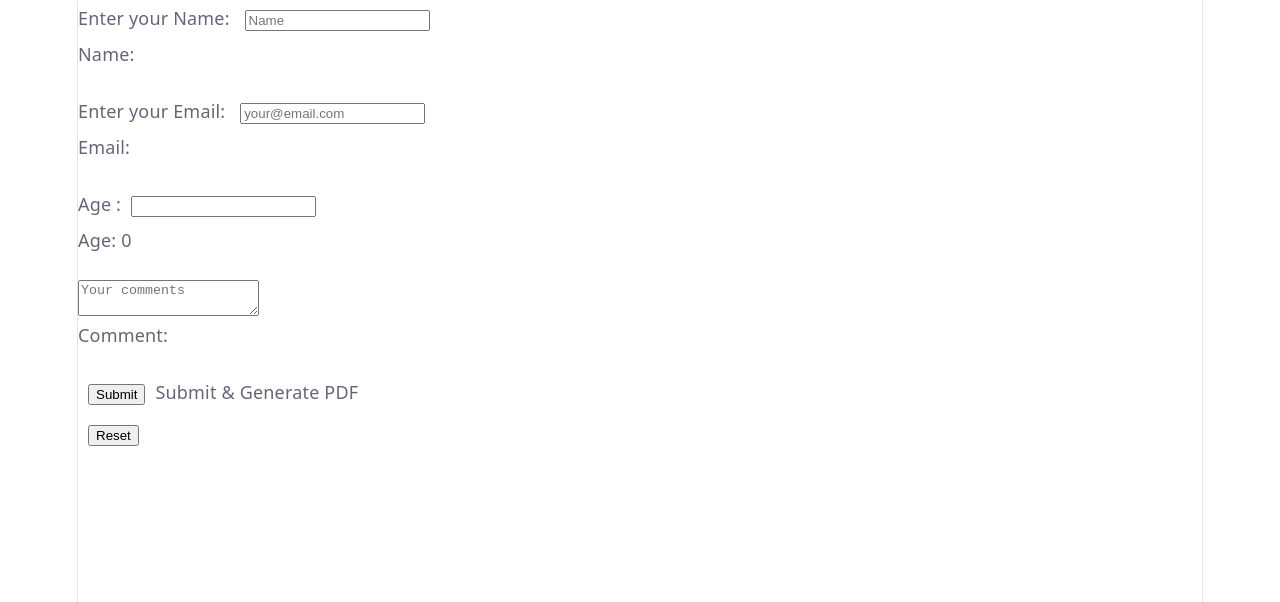
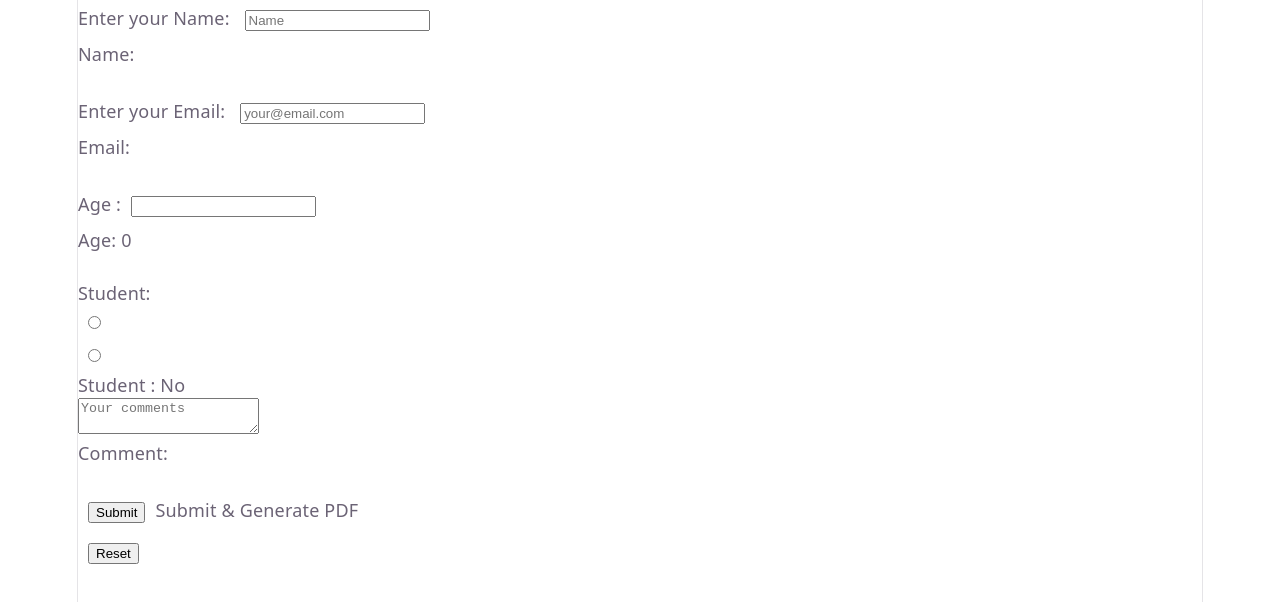
Before and after one commit to munteanusasha/buildTimePractice, a React (Vite) app in the folder apps/form/: page / in a window 1280 px wide. Shown: the top 602 px of the page. Built offline with nearby package versions, Linux system fonts and the light colour scheme.

Commit message:
student choise ...

```diff
--- a/apps/form/src/form.jsx
+++ b/apps/form/src/form.jsx
@@ -8,6 +8,7 @@ function Form(){
         email: "",
         age: 0,
         msg: "",
+        isStudent: false,
     });
 
     // const year = new Date().getFullYear();
@@ -40,6 +41,8 @@ function Form(){
         const lines = pdf.splitTextToSize(form.msg, 170);
         pdf.text(lines, 20, 80);
 
+        // pdf.text(`Student: ${}`);
+
         pdf.save(`${form.name + "submission"}.pdf`);
     }
 
@@ -60,7 +63,8 @@ function Form(){
             >
                 <label >Enter your Name: </label>
                 <input
-                    name="name"                    type="text"
+                    name="name"
+                    type="text"
                     placeholder="Name"
                     value={form.name}
                     onChange={
@@ -96,6 +100,12 @@ function Form(){
                 <p>Age: {form.age}</p>
                 <br/>
 
+                <p>Student: </p>
+                <input id="student" name="student" type="radio"/>
+
+                <p></p>
+                <input id="noStudent" name="student" type="radio"/>
+                <p>Student : {form.isStudent ? "Yes" : "No"}</p>
                 <textarea
                     // form="form"
                     name="msg"
```
